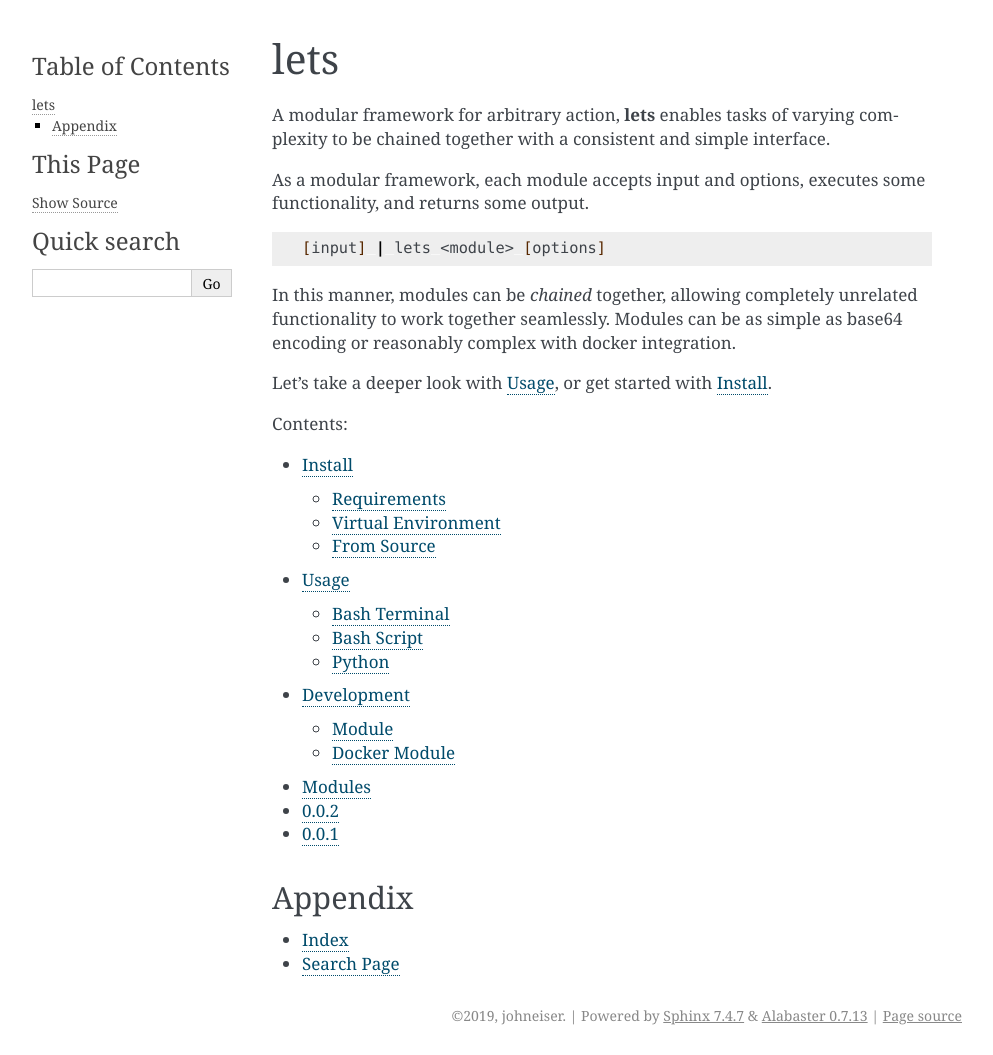
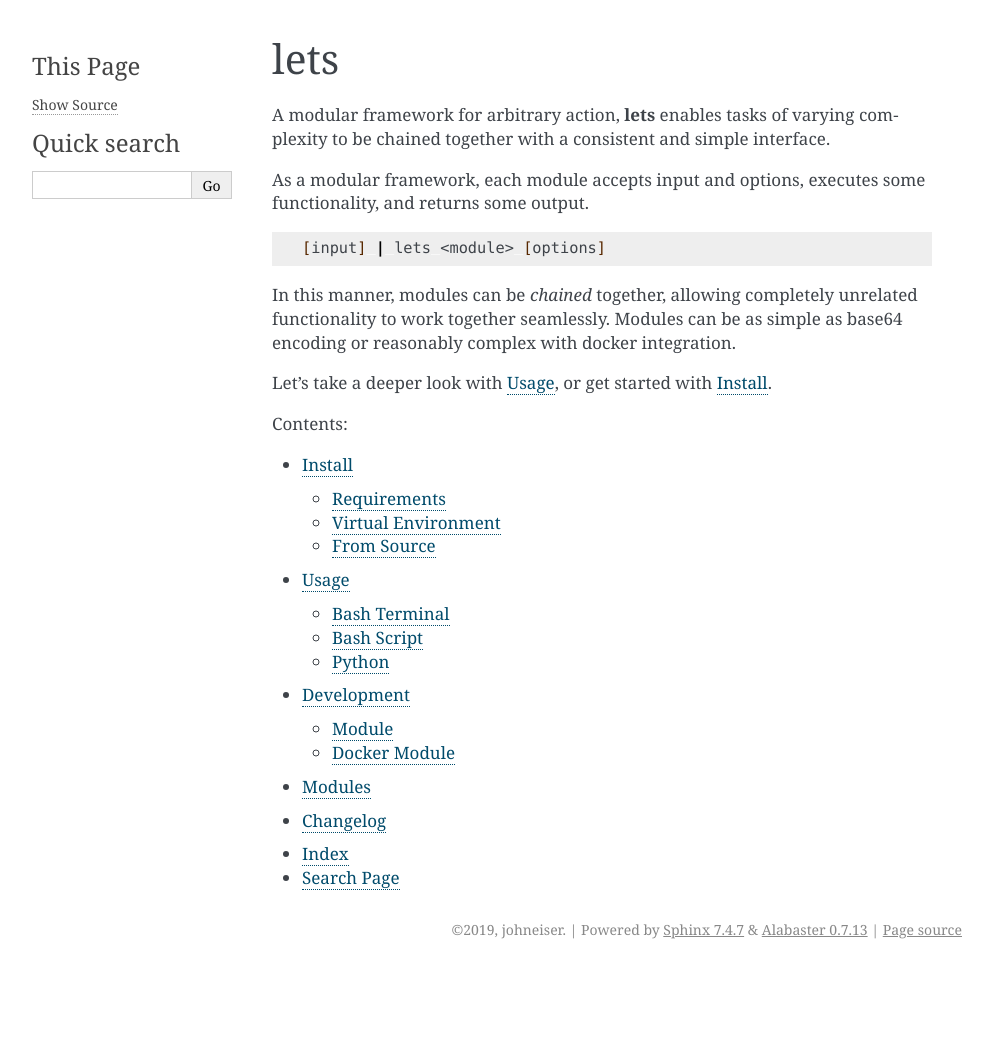
Before and after one commit to johneiser/lets, a Sphinx documentation site: the page built from docs/source/index.rst, in a window 1280 px wide. Shown: the whole page, without its empty margins (148-1141 px from the left). Built offline with Sphinx 7.4.7, drawn with Linux system fonts in a browser that asks for light colours; after the commit the page ends 969 px from its top, so only the background shows below that.

Commit message:
Documentation quick-fix

```diff
--- a/docs/source/changelog.rst
+++ b/docs/source/changelog.rst
@@ -1,8 +1,9 @@
 
-
+Changelog
+=========
 
 0.0.2
-=====
+^^^^^
 
 - Slightly increased verbosity of README.md
 - Increased version accuracy in documentation
@@ -13,6 +14,6 @@
 
 
 0.0.1
-=====
+^^^^^
 
 - Initial upload
--- a/docs/source/index.rst
+++ b/docs/source/index.rst
@@ -23,12 +23,11 @@ Let's take a deeper look with :doc:`usage`, or get started with :doc:`install`.
    usage
    development
    modules
+
+.. toctree::
+   :maxdepth: 1
+
    changelog
-
-
-========
-Appendix
-========
 
 * :ref:`genindex`
 * :ref:`search`
--- a/docs/source/modules.rst
+++ b/docs/source/modules.rst
@@ -51,4 +51,4 @@ Modules
 
    usage: messagebox [-h] [-v] [-q] [-t TITLE] [-m MESSAGE]
                   [-i {NO,ERROR,INFORMATION,WARNING,QUESTION}]
-                  [-e {seh,thread,process,none}]
+                  [-e {none,seh,thread,process}]
```
Also changed, not shown: other parts of docs/source/modules.rst (+1 -1 lines), 1 other file.
